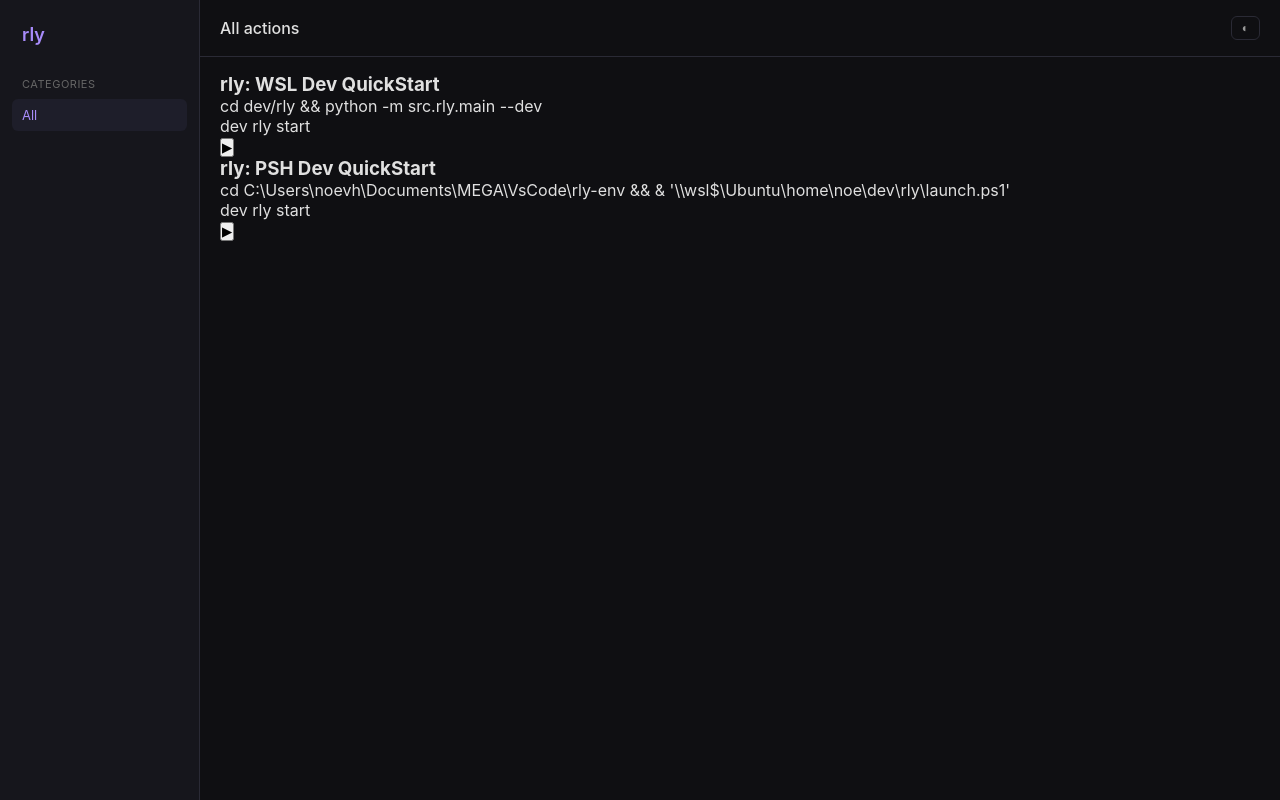
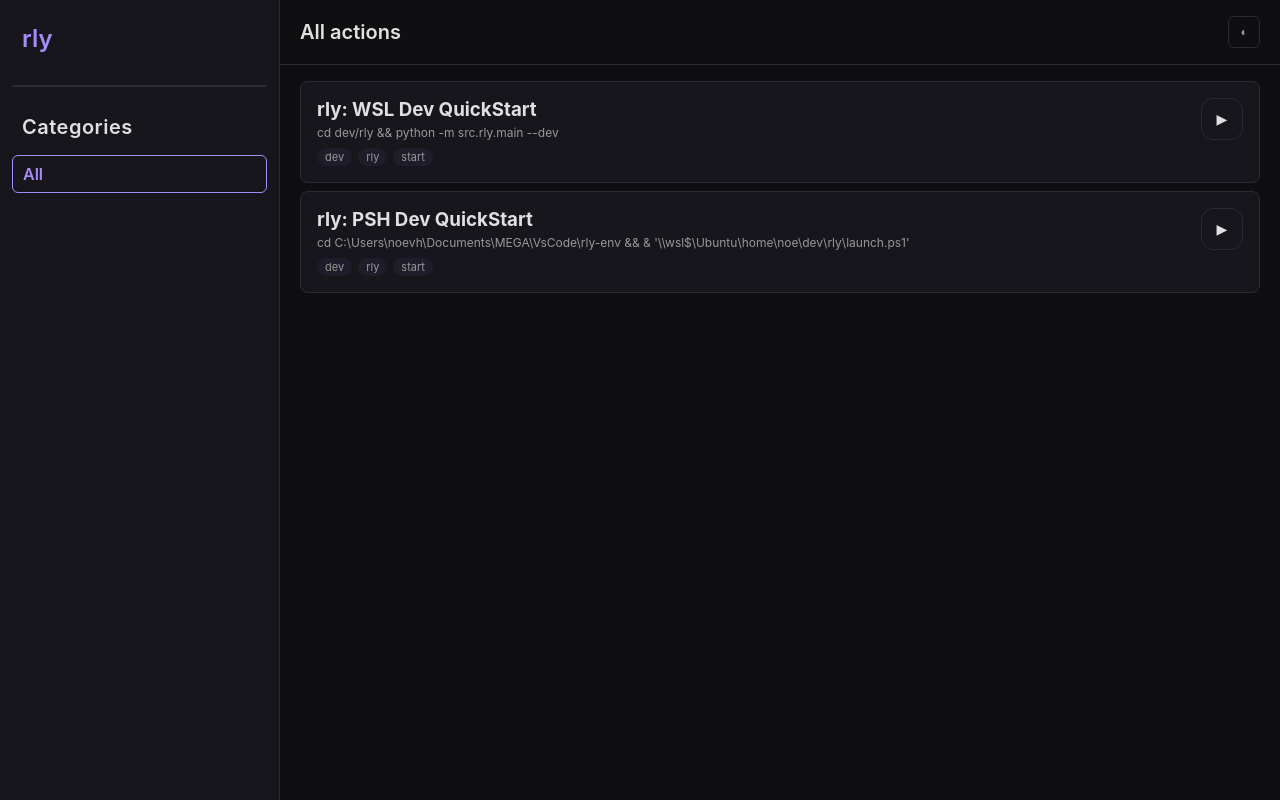
Before and after one commit to noe-vhh/rly, a FastAPI app: page / in a window 1280 px wide. Run offline with FastAPI, Linux system fonts and the light colour scheme.

Commit message:
fix: updated css styling to better match mockup

```diff
--- a/src/rly/static/css/style.css
+++ b/src/rly/static/css/style.css
@@ -47,7 +47,7 @@ body {
 /* Layout */
 .app-layout {
     display: grid;
-    grid-template-columns: 200px 1fr;
+    grid-template-columns: 280px 1fr;
     height: 100vh;
 }
 
@@ -58,37 +58,42 @@ body {
     padding: 16px 12px;
     display: flex;
     flex-direction: column;
-    gap: 8px;
+    gap: 4px;
 }
 
 .sidebar-header {
-    font-size: 18px;
+    font-size: 24px;
     font-weight: 600;
     color: var(--accent);
     padding: 8px 10px;
     margin-bottom: 8px;
+    border-bottom: 2px solid var(--border);
+    padding-bottom: 32px;
 }
 
 .nav-label {
-    font-size: 11px;
-    text-transform: uppercase;
+    font-size: 20px;
+    font-weight: 600;
     letter-spacing: 0.5px;
-    color: var(--text-faint);
-    padding: 8px 10px;
+    color: var(--text-primary);
+    padding: 16px 10px 16px 10px;
 }
 
 .nav-item {
     display: block;
     padding: 8px 10px;
     border-radius: 6px;
-    color: var(--text-muted);
+    color: var(--text-primary);
     text-decoration: none;
-    font-size: 13px;
+    font-size: 16px;
+    font-weight: 600;
 }
 
 .nav-item.active {
-    background: var(--bg-active);
+    background: transparent;
     color: var(--accent);
+    border: 1px solid var(--accent);
+    border-radius: 6px;
 }
 
 /* Content area */
@@ -102,16 +107,67 @@ body {
 .content-header {
     padding: 16px 20px;
     border-bottom: 1px solid var(--border);
+    color: var(--text-primary);
+    font-weight: 600;
 }
 
 .content-header h1 {
-    font-size: 16px;
-    font-weight: 500;
+    font-size: 20px;
+    font-weight: 600;
+    color: var(--text-primary);
 }
 
 .action-list {
     padding: 16px 20px;
     flex: 1;
+}
+
+.action-card {
+    background: var(--bg-sidebar);
+    border: 1px solid var(--border);
+    border-radius: 8px;
+    padding: 16px;
+    margin-bottom: 8px;
+    position: relative;
+}
+
+.action-card p {
+    color: var(--text-muted);
+    font-size: 12px;
+    margin-top: 4px;
+}
+
+.action-card button {
+    position: absolute;
+    top: 16px;
+    right: 16px;
+    background: none;
+    border: 1px solid var(--border);
+    color: var(--text-primary);
+    font-size: 14px;
+    cursor: pointer;
+    border-radius: 12px;
+    width: 42px;
+    height: 42px;
+}
+
+.action-card button:hover {
+    border-color: var(--accent);
+}
+
+.action-tags {
+    display: flex;
+    flex-wrap: wrap;
+    gap: 6px;
+    margin-top: 8px;
+}
+
+.tag {
+    background: var(--bg-active);
+    color: var(--text-muted);
+    font-size: 11px;
+    padding: 2px 8px;
+    border-radius: 70px;
 }
 
 .empty-state {
@@ -136,6 +192,8 @@ body {
     border-radius: 6px;
     font-size: 12px;
     cursor: pointer;
+    width: 32px;
+    height: 32px;
 }
 
 .theme-toggle:hover {
--- a/src/rly/templates/index.html
+++ b/src/rly/templates/index.html
@@ -4,7 +4,7 @@
     <meta charset="UTF-8">
     <meta name="viewport" content="width=device-width, initial-scale=1.0">
     <title>rly</title>
-    <link rel="stylesheet" href="/static/css/style.css?v=3">
+    <link rel="stylesheet" href="/static/css/style.css?v=4">
     <script src="https://cdn.jsdelivr.net/npm/htmx.org@2.0.8/dist/htmx.min.js"></script>
 </head>
 <body>
```
